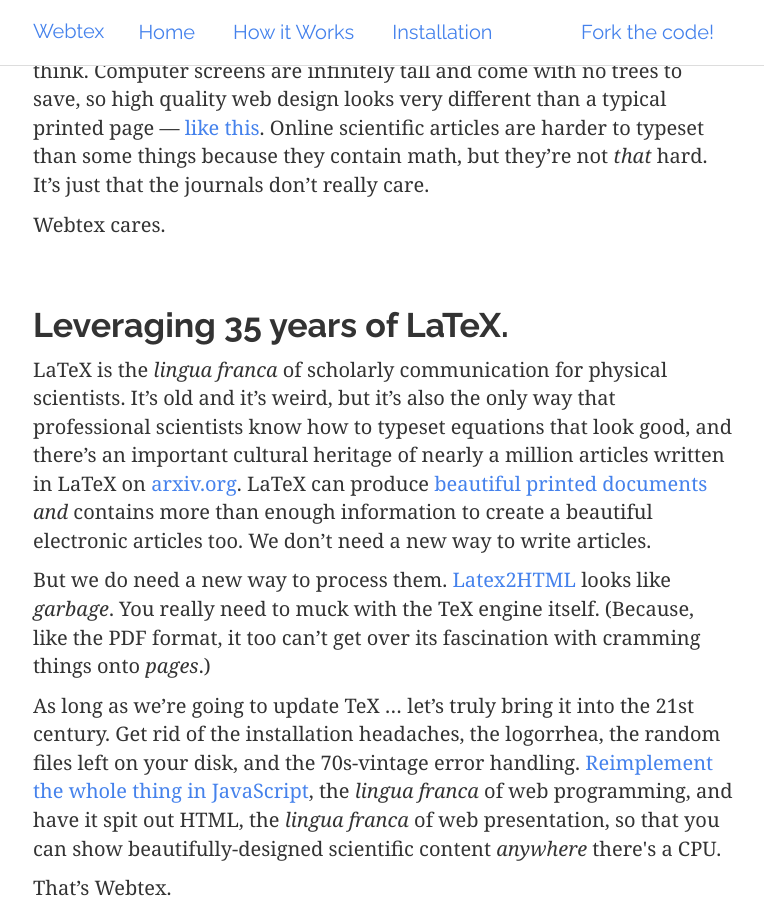
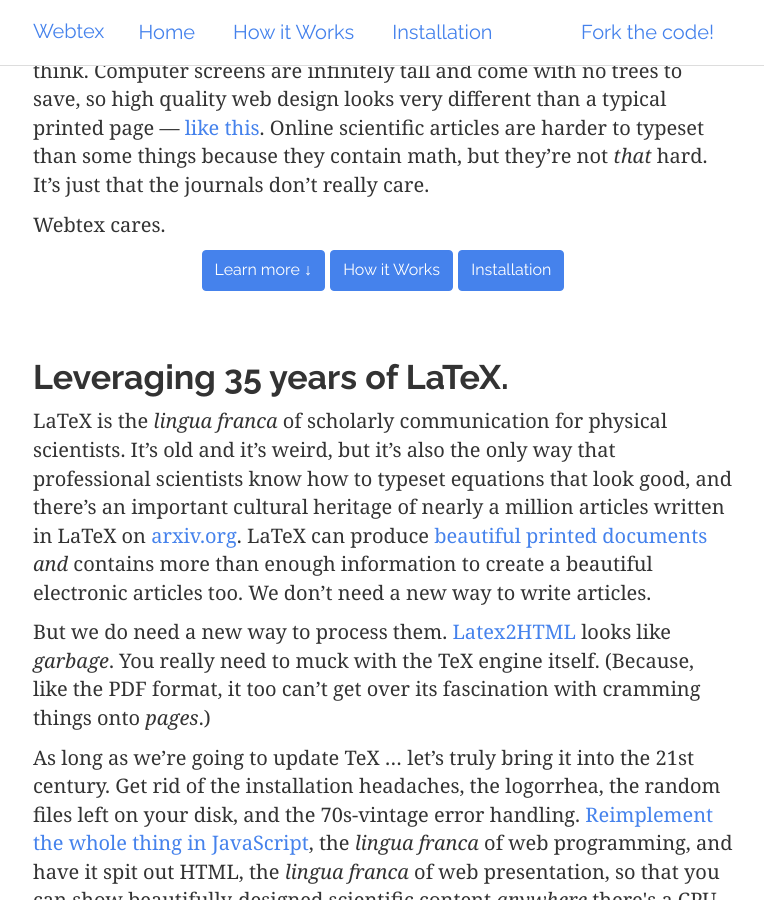
Before and after one commit to pkgw/webtex, a Jekyll site: the page built from index.html, in a window 1280 px wide and 900 px high, scrolled down 666 px. Shown: the whole window, without its empty margins (257-1021 px from the left). Built offline with Jekyll 4.4.1, drawn with Linux system fonts in a browser that asks for light colours; nearby versions of some CDN libraries.

Commit message:
index.html: more links to installation info

```diff
--- a/index.html
+++ b/index.html
@@ -31,6 +31,16 @@
   It’s just that the journals don’t really care.</p>
 
 <p>Webtex cares.</p>
+
+<p class="text-center">
+  <a id="next" class="btn btn-primary"
+     href="#next">Learn more ↓</a>
+  <a class="btn btn-primary"
+     href="/how/">How it Works</a>
+  <a class="btn btn-primary"
+     href="/install/">Installation</a>
+</p>
+
 
 <h2>Leveraging 35 years of LaTeX.</h2>
 
@@ -133,8 +143,12 @@
   and <a href="https://github.com/pkgw/webtex/issues">file
     issues.</a></p>
 
-<p class="text-center"><a class="btn btn-primary"
-			  href="https://github.com/pkgw/webtex/">Scope out the code</a></p>
+<p class="text-center">
+  <a class="btn btn-primary"
+     href="https://github.com/pkgw/webtex/">Scope out the code</a>
+  <a class="btn btn-primary"
+     href="/install/">Install it</a>
+</p>
 
 <h2>Who’s behind all this?</h2>
 
```
